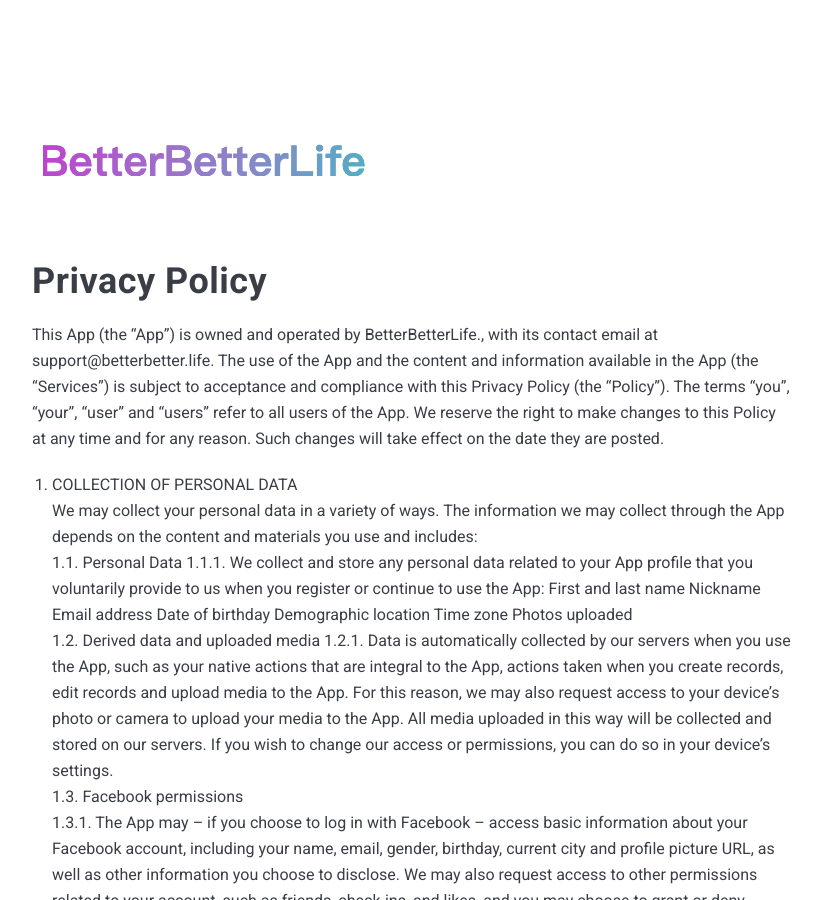
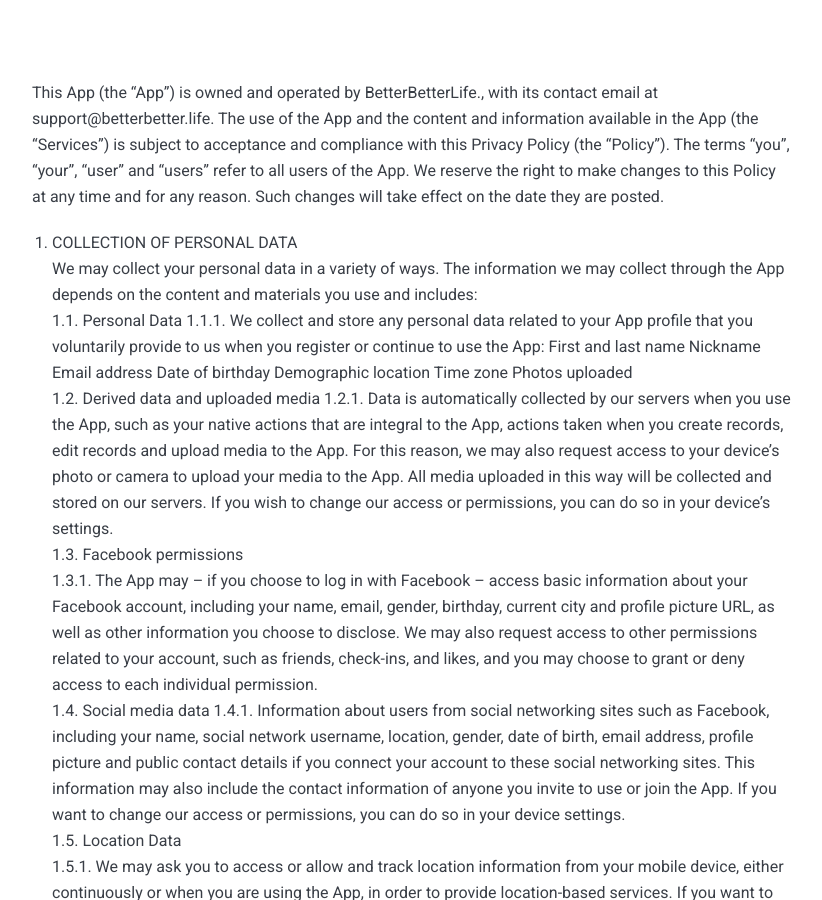
Before and after one commit to aSSong/betterbetterlife, a Jekyll site: the page built from _pages/privacy-policy.md, in a window 1280 px wide and 900 px high, scrolled down 331 px. Shown: the whole window, without its empty margins (228-1050 px from the left). Built offline with Jekyll 4.4.1, drawn with Linux system fonts in a browser that asks for light colours; nearby versions of some CDN libraries.

Commit message:
Update privacy-policy.md

```diff
--- a/_pages/privacy-policy.md
+++ b/_pages/privacy-policy.md
@@ -3,9 +3,6 @@
 title: Privacy policy
 permalink: /privacy-policy/
 ---
-![]({{site.baseurl}}/images/bbl.png)
-
-# Privacy Policy
 This App (the “App”) is owned and operated by BetterBetterLife., with its contact email at support@betterbetter.life. The use of the App and the content and information available in the App (the “Services”) is subject to acceptance and compliance with this Privacy Policy (the “Policy”). The terms “you”, “your”, “user” and “users” refer to all users of the App.
 We reserve the right to make changes to this Policy at any time and for any reason. Such changes will take effect on the date they are posted.
 
```
